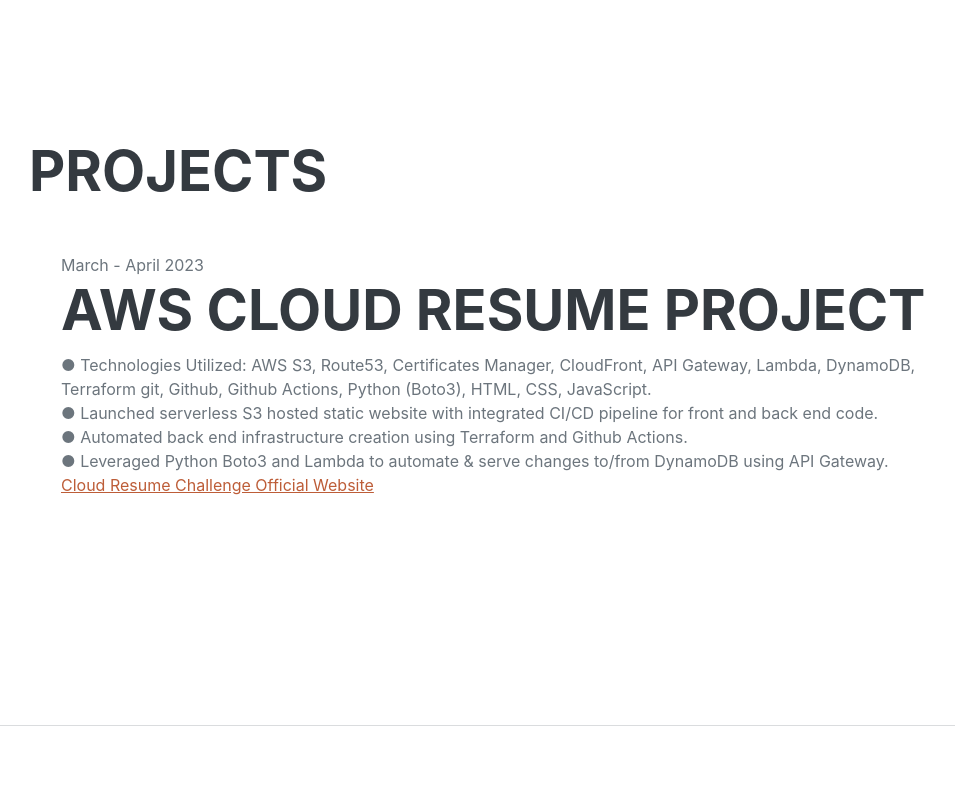
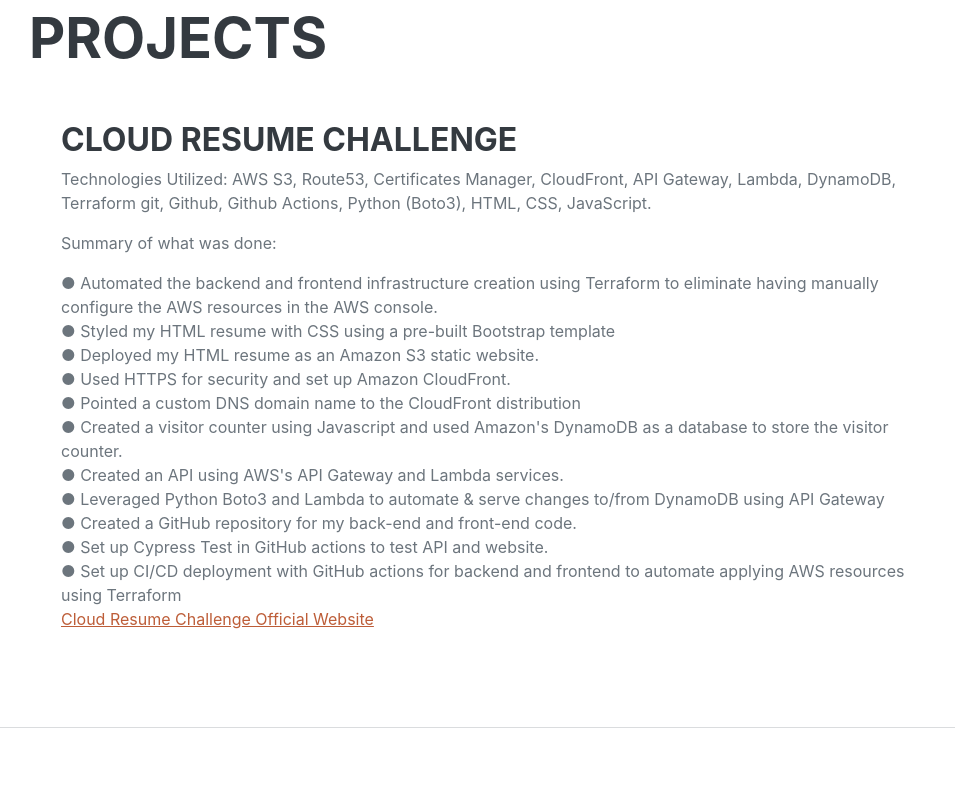
Before and after one commit to Stephanie-Chester/Cloud_Resume_FrontEnd, a website: page website/index.html in a window 1280 px wide. Shown: the part 3640-4440 px from the top of the page, without its empty margins (291-1246 px from the left). Drawn offline with nearby package versions, Linux system fonts and the light colour scheme; files that its build step writes are made by us from their sources; no server answers; a web font is replaced by a local one.

Commit message:
adding S3 sync gh action & website update

```diff
--- a/website/index.html
+++ b/website/index.html
@@ -145,12 +145,22 @@
                 <div class="resume-section-content">
                     <h2 class="mb-5">Projects</h2>
                     <ul>
-                        <span class="date">March - April 2023</span>
-                        <h2>AWS Cloud Resume Project</h2>
-                        <p>	●	Technologies Utilized: AWS S3, Route53, Certificates Manager, CloudFront, API Gateway, Lambda, DynamoDB, Terraform git, Github, Github Actions, Python (Boto3), HTML, CSS, JavaScript.<br>
-                            ●	Launched serverless S3 hosted static website with integrated CI/CD pipeline for front and back end code. <br>
-                            ●	Automated back end infrastructure creation using Terraform and Github Actions. <br>
-                            ●	Leveraged Python Boto3 and Lambda to automate & serve changes to/from DynamoDB using API Gateway.<br>
+                        <h3>Cloud Resume Challenge</h3>
+                        <p>Technologies Utilized: AWS S3, Route53, Certificates Manager, CloudFront, API Gateway, Lambda, DynamoDB, Terraform git, Github, Github Actions, Python (Boto3), HTML, CSS, JavaScript.<br></p>
+                        <p>
+                        <p>Summary of what was done:</p>
+
+                            ● Automated the backend and frontend infrastructure creation using Terraform to eliminate having manually configure the AWS resources in the AWS console.<br>
+                            ● Styled my HTML resume with CSS using a pre-built Bootstrap template<br>
+                            ● Deployed my HTML resume as an Amazon S3 static website.<br>
+                            ● Used HTTPS for security and set up Amazon CloudFront.<br>
+                            ● Pointed a custom DNS domain name to the CloudFront distribution<br>
+                            ● Created a visitor counter using Javascript and used Amazon's DynamoDB as a database to store the visitor counter.<br>
+                            ● Created an API using AWS's API Gateway and Lambda services.<br>
+                            ● Leveraged Python Boto3 and Lambda to automate & serve changes to/from DynamoDB using API Gateway<br>
+                            ● Created a GitHub repository for my back-end and front-end code.<br>
+                            ● Set up Cypress Test in GitHub actions to test API and website.<br>
+                            ● Set up CI/CD deployment with GitHub actions for backend and frontend to automate applying AWS resources using Terraform<br>
                             <a href="https://cloudresumechallenge.dev/instructions/" target="_blank"> Cloud Resume Challenge Official Website </a></p>
                     </div>
                 </div>
@@ -160,7 +170,7 @@
             <section class="resume-section" id="certifications">
                 <div class="resume-section-content">
                     <h2 class="mb-5">Certifications</h2>
-                            <a href="https://www.credly.com/badges/92beb822-e420-4e10-accc-33957fe72129/public_url"><img src="https:/imgur.com/phPT1qi.png"></a>
+                            <a href="https://www.credly.com/badges/92beb822-e420-4e10-accc-33957fe72129/public_url"><img src="https://i.imgur.com/phPT1qi.png"></a>
                     </div>
 
             </section>
```
Also changed, not shown: .github/workflows/S3.yml (added).
